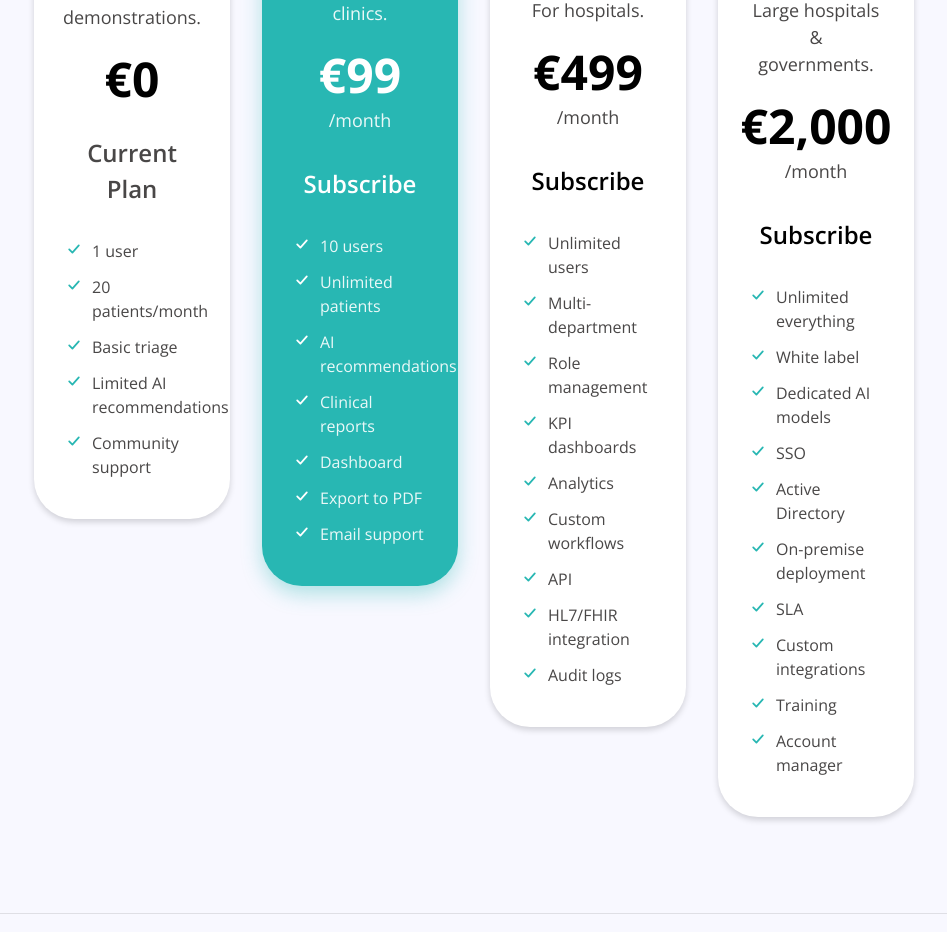
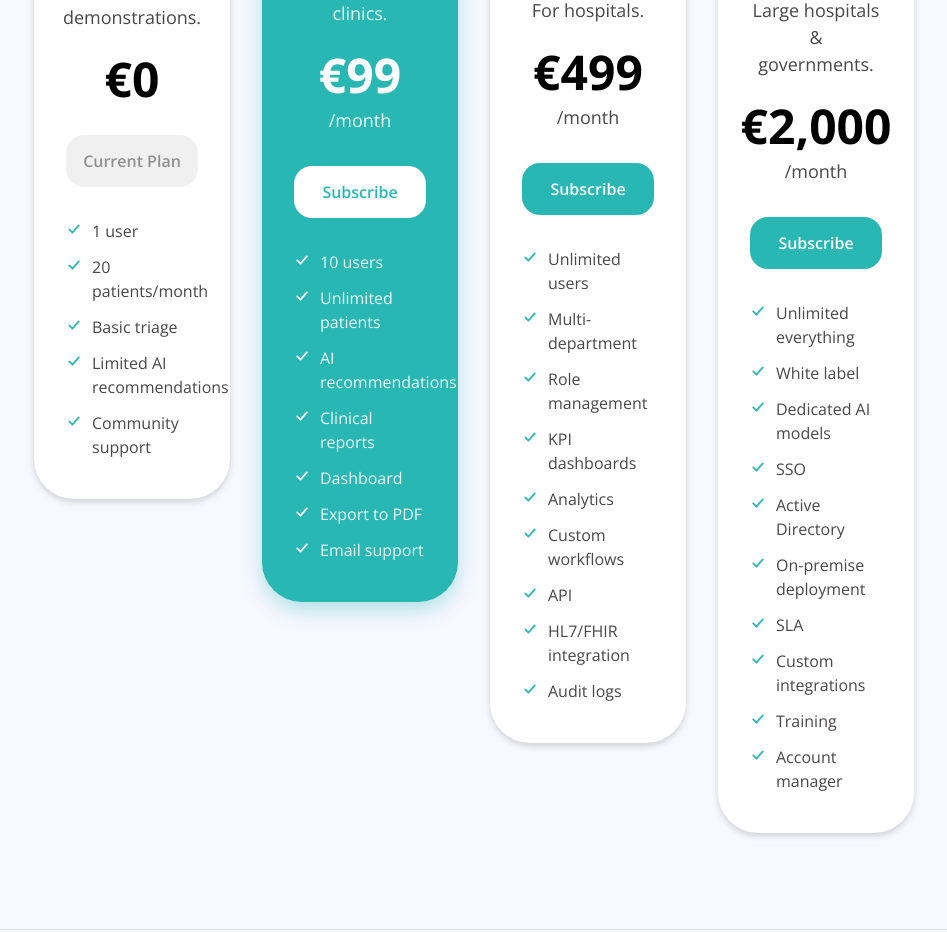
Before and after one commit to sandroulidaki-kt/triagenius-next, a Next.js app: page /plans in a window 1280 px wide. Shown: the part 863-1795 px from the top of the page, without its empty margins (166-1113 px from the left). Built offline with nearby package versions, Linux system fonts and the light colour scheme.

Commit message:
Plans: add Subscribe / Current Plan buttons to each card

```diff
--- a/src/app/plans/page.tsx
+++ b/src/app/plans/page.tsx
@@ -41,7 +41,7 @@ export default function PlansPage() {
               <div className="mt-6">
                 <p className="font-bold text-[48px] leading-none text-black">€0</p>
               </div>
-              <span className="mt-8 inline-block font-semibold text-[24px] text-[#494747]">Current Plan</span>
+              <button type="button" disabled className="mt-8 w-full cursor-default rounded-2xl bg-black/[0.06] py-3.5 text-[16px] font-semibold text-black/40">Current Plan</button>
               <ul className="mt-8 w-full space-y-3 text-left text-[16px] text-[#494747]">
                 {["1 user", "20 patients/month", "Basic triage", "Limited AI recommendations", "Community support"].map((f) => (
                   <li key={f} className="flex items-start gap-2.5"><Check /><span>{f}</span></li>
@@ -62,7 +62,7 @@ export default function PlansPage() {
                 <p className="font-bold text-[48px] leading-none text-white">€99</p>
                 <p className="mt-2 text-[18px] text-white/90">/month</p>
               </div>
-              <Link prefetch={false} href="/contact" className="mt-8 inline-block font-semibold text-[24px] text-white hover:text-[#490073] transition-colors">Subscribe</Link>
+              <Link prefetch={false} href="/contact" className="mt-8 block w-full rounded-2xl bg-white py-3.5 text-center text-[16px] font-semibold text-[#28b7b3] transition-colors hover:bg-white/90">Subscribe</Link>
               <ul className="mt-8 w-full space-y-3 text-left text-[16px] text-white/90">
                 {["10 users", "Unlimited patients", "AI recommendations", "Clinical reports", "Dashboard", "Export to PDF", "Email support"].map((f) => (
                   <li key={f} className="flex items-start gap-2.5"><Check light /><span>{f}</span></li>
@@ -83,7 +83,7 @@ export default function PlansPage() {
                 <p className="font-bold text-[48px] leading-none text-black">€499</p>
                 <p className="mt-2 text-[18px] text-[#494747]">/month</p>
               </div>
-              <Link prefetch={false} href="/contact" className="mt-8 inline-block font-semibold text-[24px] text-black hover:text-[#28b7b3] transition-colors">Subscribe</Link>
+              <Link prefetch={false} href="/contact" className="mt-8 block w-full rounded-2xl bg-[#28b7b3] py-3.5 text-center text-[16px] font-semibold text-white transition-colors hover:bg-[#1f9b98]">Subscribe</Link>
               <ul className="mt-8 w-full space-y-3 text-left text-[16px] text-[#494747]">
                 {["Unlimited users", "Multi-department", "Role management", "KPI dashboards", "Analytics", "Custom workflows", "API", "HL7/FHIR integration", "Audit logs"].map((f) => (
                   <li key={f} className="flex items-start gap-2.5"><Check /><span>{f}</span></li>
@@ -103,7 +103,7 @@ export default function PlansPage() {
                 <p className="font-bold text-[48px] leading-none text-black">€2,000</p>
                 <p className="mt-2 text-[18px] text-[#494747]">/month</p>
               </div>
-              <Link prefetch={false} href="/contact" className="mt-8 inline-block font-semibold text-[24px] text-black hover:text-[#28b7b3] transition-colors">Subscribe</Link>
+              <Link prefetch={false} href="/contact" className="mt-8 block w-full rounded-2xl bg-[#28b7b3] py-3.5 text-center text-[16px] font-semibold text-white transition-colors hover:bg-[#1f9b98]">Subscribe</Link>
               <ul className="mt-8 w-full space-y-3 text-left text-[16px] text-[#494747]">
                 {["Unlimited everything", "White label", "Dedicated AI models", "SSO", "Active Directory", "On-premise deployment", "SLA", "Custom integrations", "Training", "Account manager"].map((f) => (
                   <li key={f} className="flex items-start gap-2.5"><Check /><span>{f}</span></li>
```
